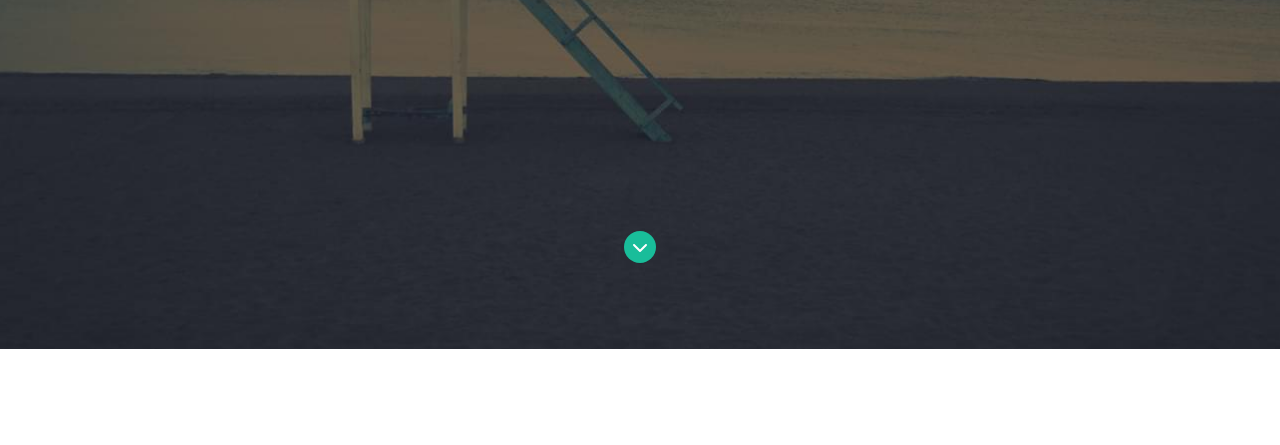
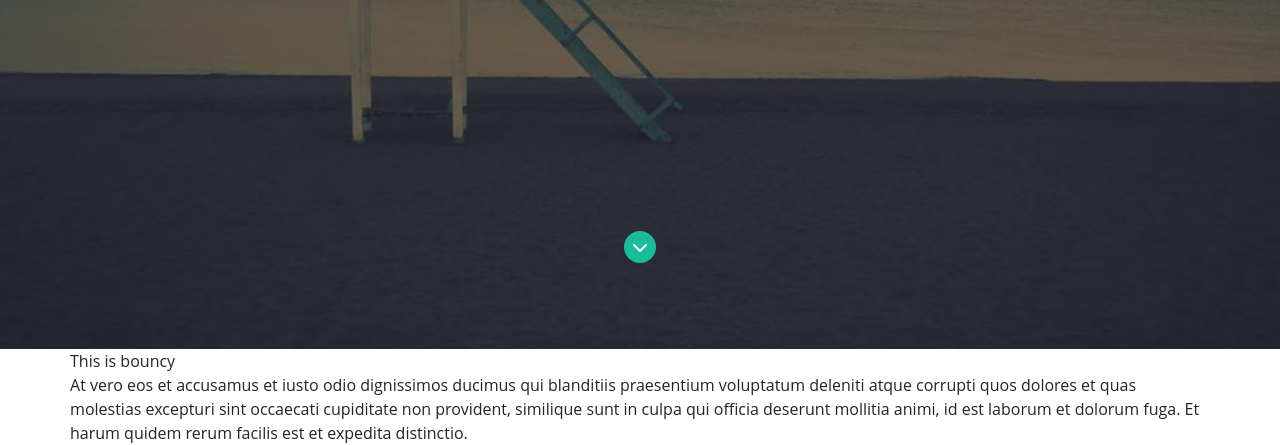
Before and after one commit to ScionRs/Bouncy, a website: page src/index.html in a window 1280 px wide. Shown: the part 386-831 px from the top of the page. Before the commit the page ends 800 px from the top, so only its background shows below. Drawn offline with Linux system fonts and the light colour scheme; files whose address does not match are found by name.

Commit message:
Creating promo-section

```diff
--- a/src/index.html
+++ b/src/index.html
@@ -28,6 +28,24 @@
         </div>
     </div>
 </header>
+
+<section class="promo">
+    <div class="container">
+        <div class="promo__wrapper">
+            <div class="promo__description">
+                <div class="promo__title">
+                    This is bouncy
+                </div>
+                <div class="promo__text">
+                    At vero eos et accusamus et iusto odio dignissimos ducimus qui blanditiis praesentium voluptatum deleniti atque corrupti quos dolores et quas molestias
+                    excepturi sint occaecati cupiditate non provident,
+                    similique sunt in culpa qui officia deserunt mollitia animi, id est laborum et dolorum fuga. Et harum quidem rerum facilis est et expedita distinctio.
+                </div>
+            </div>
+            <div class="promo__img"></div>
+        </div>
+    </div>
+</section>
 <script src="js/jquery-3.6.0.min.js"></script>
 <script src="js/all.min.js"></script>
 </body>
--- a/src/sass/style.sass
+++ b/src/sass/style.sass
@@ -6,6 +6,7 @@
 @import "libs/fontawesome/fontawesome"
 
 @import "blocks/header"
+@import "blocks/promo"
 @import "blocks/media"
 
 html
```
Also changed, not shown: dist/index.html, src/sass/blocks/_promo.sass (added).
